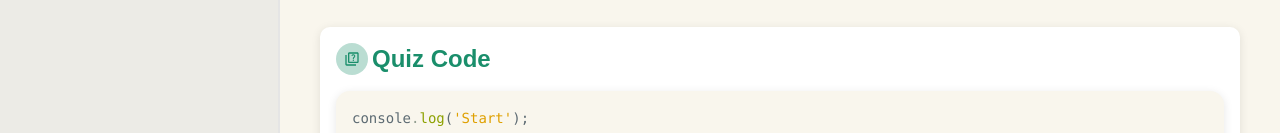
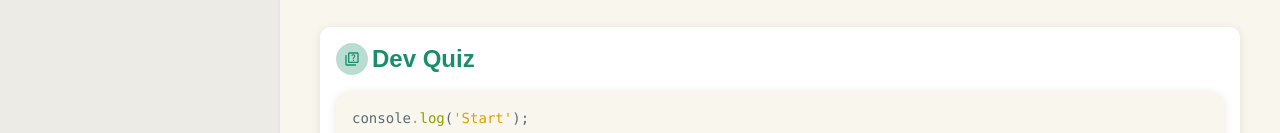
Before and after one commit to Hary300/My-Best-Portfolio, a React (Vite) app: page / in a window 1280 px wide. Shown: the part 349-482 px from the top of the page. Built offline with nearby package versions, Linux system fonts and the light colour scheme.

Commit message:
feat: update quiz title from 'Quiz Code' to 'Dev Quiz'

```diff
--- a/src/components/quiz/CodeQuiz.tsx
+++ b/src/components/quiz/CodeQuiz.tsx
@@ -55,7 +55,7 @@ const CodeQuiz = () => {
         <div className='size-8 rounded-full aspect-square shrink-0 bg-portfolio-green/30 p-1 flex justify-center items-center'>
           <MdOutlineQuiz className='size-4 text-portfolio-green dark:text-emerald-300 dark:drop-shadow-glow-icon' />
         </div>{' '}
-        <p className='text-portfolio-green font-semibold'>Quiz Code</p>
+        <p className='text-portfolio-green font-semibold'>Dev Quiz</p>
       </div>
 
       <div className='flex flex-col gap-4 w-full'>
```
